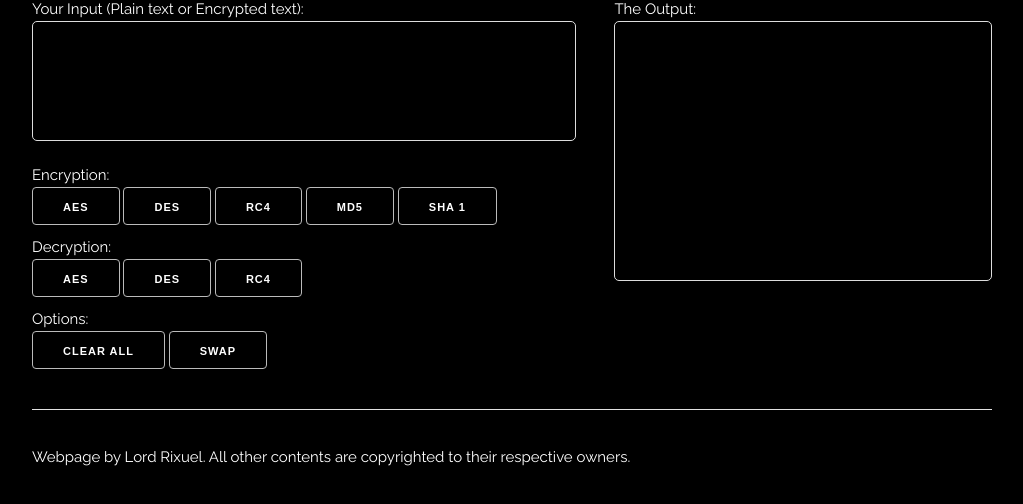
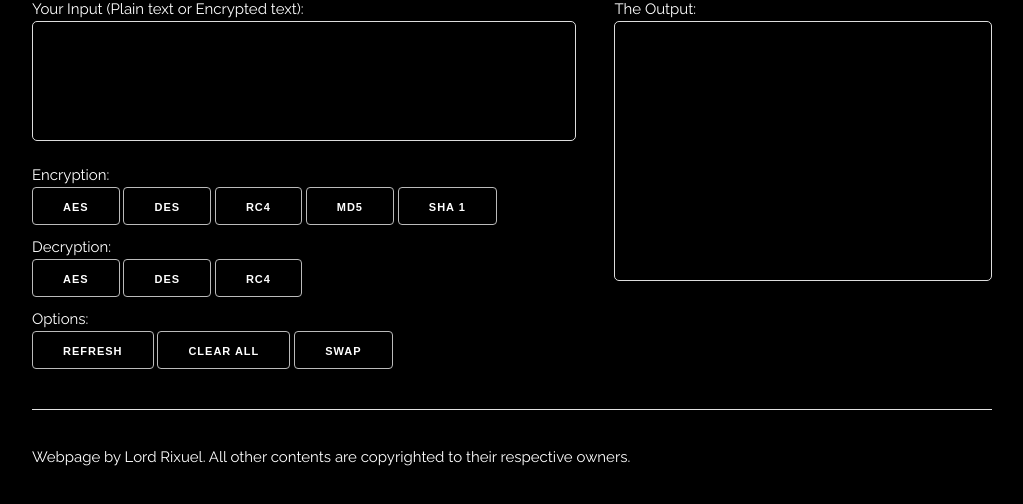
Before and after one commit to Rixuel/rixuel.github.io, a plain HTML site: page app/crypto.html in a window 1280 px wide. Shown: the part 152-656 px from the top of the page, without its empty margins (128-1151 px from the left). Drawn offline with Linux system fonts and the light colour scheme.

Commit message:
update crypto

```diff
--- a/app/crypto.html
+++ b/app/crypto.html
@@ -84,6 +84,7 @@
 				<br>
 
 				Options:<br>
+				<button type="button" onclick="location.reload(true)">Refresh</button>
 				<button type="button" onclick="clearAll()">Clear All</button>
 				<button type="button" onclick="swap()">Swap</button>
 			</div>
```
